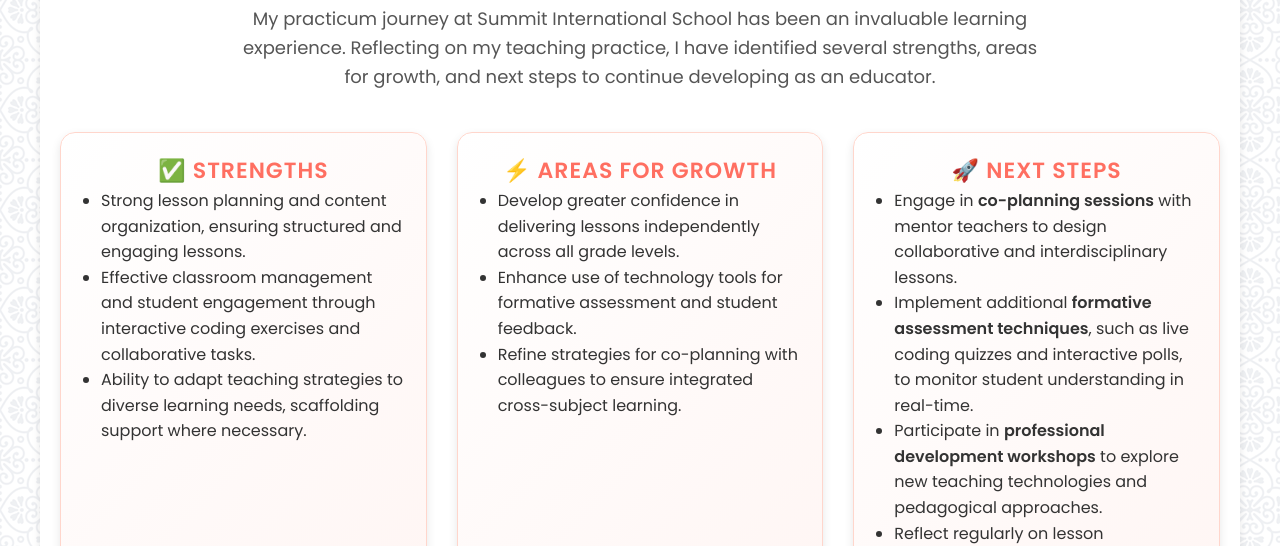
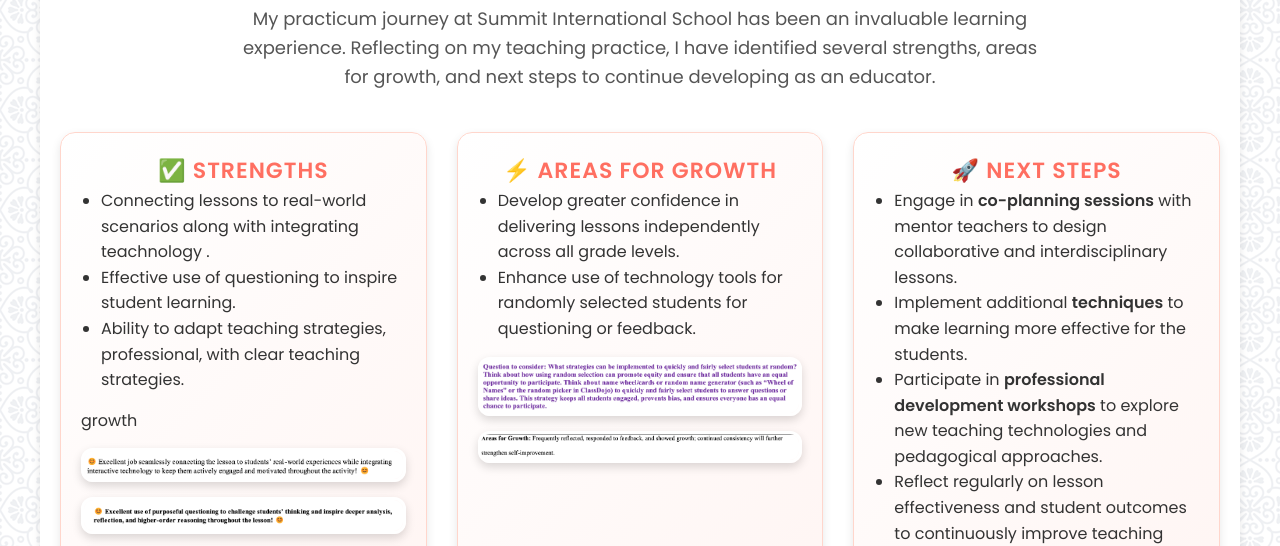
Before and after one commit to Dipti2021/practicum, a plain HTML site: page index.html in a window 1280 px wide. Both pictures are taken after a click on the link "Reflections & Conclusions". Shown: the part 240-786 px from the top of the page. Drawn offline with Linux system fonts and the light colour scheme.

Commit message:
pictures for strengths+growth

```diff
--- a/index.html
+++ b/index.html
@@ -299,10 +299,15 @@
         <div class="reflection-card">
             <h3>✅ Strengths</h3>
             <ul>
-                <li>Strong lesson planning and content organization, ensuring structured and engaging lessons.</li>
-                <li>Effective classroom management and student engagement through interactive coding exercises and collaborative tasks.</li>
-                <li>Ability to adapt teaching strategies to diverse learning needs, scaffolding support where necessary.</li>
-            </ul>
+                <li>Connecting lessons to real-world scenarios along with integrating teachnology  .</li>
+                <li>Effective use of questioning to inspire student learning.</li>
+                <li>Ability to adapt teaching strategies, professional, with clear teaching strategies.</li>
+            </ul>growth
+            <div class="theory-evidence">
+                <img src="assets/strength1.png" alt="Students presenting work">
+                <img src="assets/strength2.png" alt="Students presenting work">
+                <img src="assets/strength3.png" alt="Students presenting work">
+            </div>
         </div>
 
         <!-- Areas for Growth -->
@@ -310,9 +315,13 @@
             <h3>⚡ Areas for Growth</h3>
             <ul>
                 <li>Develop greater confidence in delivering lessons independently across all grade levels.</li>
-                <li>Enhance use of technology tools for formative assessment and student feedback.</li>
-                <li>Refine strategies for co-planning with colleagues to ensure integrated cross-subject learning.</li>
+                <li>Enhance use of technology tools for randomly selected students for questioning or feedback.</li>
+
             </ul>
+            <div class="theory-evidence">
+                <img src="assets/growth1.png" alt="Students presenting work">
+                <img src="assets/growth2.png" alt="Students presenting work">
+            </div>
         </div>
 
         <!-- Next Steps -->
@@ -320,7 +329,7 @@
             <h3>🚀 Next Steps</h3>
             <ul>
                 <li>Engage in <strong>co-planning sessions</strong> with mentor teachers to design collaborative and interdisciplinary lessons.</li>
-                <li>Implement additional <strong>formative assessment techniques</strong>, such as live coding quizzes and interactive polls, to monitor student understanding in real-time.</li>
+                <li>Implement additional <strong> techniques</strong> to make learning more effective for the students.</li>
                 <li>Participate in <strong>professional development workshops</strong> to explore new teaching technologies and pedagogical approaches.</li>
                 <li>Reflect regularly on lesson effectiveness and student outcomes to continuously improve teaching practice.</li>
             </ul>
@@ -347,6 +356,7 @@
                     <li>Supported my mentor teacher with lesson materials, attendance logs, and activity sheets.</li>
                 </ul>
 
+
                 <h3>👩‍🏫 Teaching Experience</h3>
                 <p>
                     After observations, I began teaching Grade 11 boys and girls, initially supporting lessons and later delivering full classes independently for two weeks.
@@ -357,6 +367,7 @@
                     <li>Encouraged student participation with practical coding examples and discussions.</li>
                     <li>Reflected on teaching effectiveness using mentor feedback.</li>
                 </ul>
+
 
                 <div class="btn-container">
                     <a href="assets/Sample_Lesson_Plan.pdf" class="btn" download>Download Sample Lesson Plan</a>
--- a/styles.css
+++ b/styles.css
@@ -283,7 +283,7 @@ h1.practicum-line {
 .about-images img:hover,
 .experience-evidence img:hover,
 .theory-evidence img:hover {
-  transform: scale(1.08);
+  transform: scale(2);
   box-shadow: 0 6px 18px rgba(0,0,0,0.25);
 }
 
```
Also changed, not shown: assets/Flowchart.png (added), assets/Screenshot 2025-10-31 at 12.56.17 PM.png (added), assets/Screenshot 2025-10-31 at 12.58.37 PM.png (added), assets/growth1.png (added), assets/growth2.png (added), assets/inter.png (added), assets/less.png (added), assets/lp.png (added), assets/strength1.png (added), assets/strength2.png (added), assets/strength3.png (added), 3 other files.
